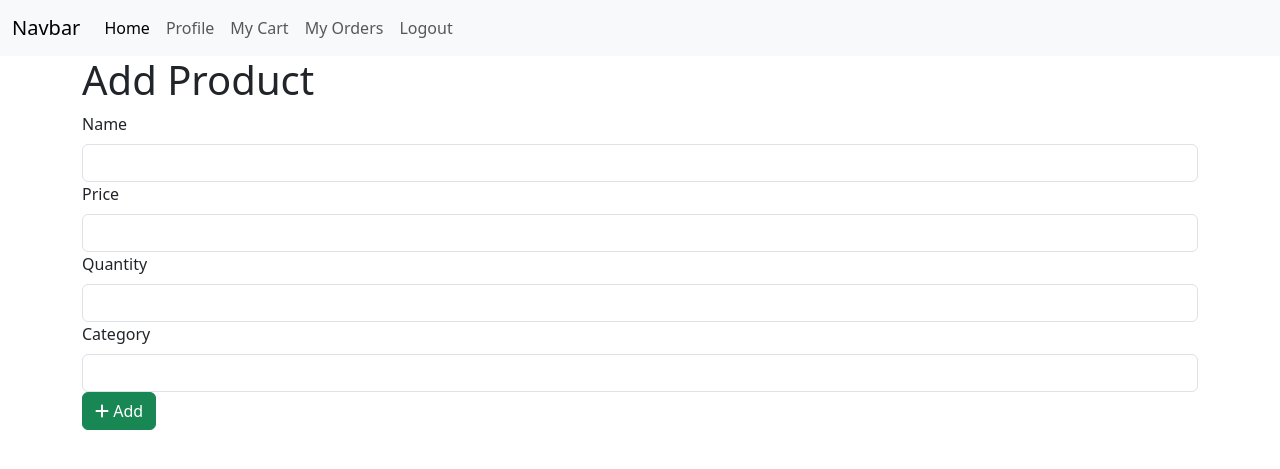
After one commit to sayan01/bootcamp-july, a Flask app: page /product/add in a window 1280 px wide. The commit adds this page. Shown: the top 469 px of the page. Run offline with Flask 3, Linux system fonts and the light colour scheme; the visitor is signed in with stand-in values (Sample User, id 1); data comes from the database, SQL or seed files in the repository; data that the repository does not hold is empty.

Commit message:
CRUD of products

```diff
--- a/routes.py
+++ b/routes.py
@@ -224,3 +224,104 @@ def product_list(category_id):
         flash("Category not found!")
         return redirect(url_for('admin'))
     return render_template('admin/product_list.html', category=category)
+
+@app.route('/product/add')
+@admin_required
+def product_add():
+    categories = Category.query.all()
+    return render_template('admin/product_add.html', categories=categories)
+
+@app.route('/product/add', methods=['POST'])
+@admin_required
+def product_add_post():
+    name = request.form.get('name')
+    price = request.form.get('price')
+    quantity = request.form.get('quantity')
+    category_id = request.form.get('category')
+    if not name or not price or not quantity or not category_id:
+        flash("All fields are required!")
+        return redirect(url_for('product_add'))
+
+    try:
+        price = float(price)
+        quantity = int(quantity)
+    except ValueError:
+        flash("Price and Quantity must be numbers!")
+        return redirect(url_for('product_add'))
+
+    category = Category.query.get(category_id)
+    if not category:
+        flash("Category not found!")
+        return redirect(url_for('product_add'))
+
+    product = Product(name=name, price=price, quantity=quantity, category=category)
+    db.session.add(product)
+    db.session.commit()
+    flash("Product added successfully!")
+    return redirect(url_for('admin'))
+
+@app.route('/product/<int:product_id>/edit')
+@admin_required
+def product_edit(product_id):
+    product = Product.query.get(product_id)
+    if not product:
+        flash("Product not found!")
+        return redirect(url_for('admin'))
+    categories = Category.query.all()
+    return render_template('admin/product_edit.html', product=product, categories=categories)
+
+@app.route('/product/<int:product_id>/edit', methods=['POST'])
+@admin_required
+def product_edit_post(product_id):
+    product = Product.query.get(product_id)
+    if not product:
+        flash("Product not found!")
+        return redirect(url_for('admin'))
+    name = request.form.get('name')
+    price = request.form.get('price')
+    quantity = request.form.get('quantity')
+    category_id = request.form.get('category')
+    if not name or not price or not quantity or not category_id:
+        flash("All fields are required!")
+        return redirect(url_for('product_edit', product_id=product_id))
+
+    try:
+        price = float(price)
+        quantity = int(quantity)
+    except ValueError:
+        flash("Price and Quantity must be numbers!")
+        return redirect(url_for('product_edit', product_id=product_id))
+
+    category = Category.query.get(category_id)
+    if not category:
+        flash("Category not found!")
+        return redirect(url_for('product_edit', product_id=product_id))
+
+    product.name = name
+    product.price = price
+    product.quantity = quantity
+    product.category = category
+    db.session.commit()
+    flash("Product updated successfully!")
+    return redirect(url_for('admin'))
+
+@app.route('/product/<int:product_id>/delete')
+@admin_required
+def product_delete(product_id):
+    product = Product.query.get(product_id)
+    if not product:
+        flash("Product not found!")
+        return redirect(url_for('admin'))
+    return render_template('admin/product_delete.html', product=product)
+
+@app.route('/product/<int:product_id>/delete', methods=['POST'])
+@admin_required
+def product_delete_post(product_id):
+    product = Product.query.get(product_id)
+    if not product:
+        flash("Product not found!")
+        return redirect(url_for('admin'))
+    db.session.delete(product)
+    db.session.commit()
+    flash("Product deleted successfully!")
+    return redirect(url_for('admin'))
--- a/templates/admin/category_add.html
+++ b/templates/admin/category_add.html
@@ -7,7 +7,7 @@
     <form method="post">
         <label for="name" class="form-label">Name</label>
         <input type="text" name="name" id="name" class="form-control" required>
-        <label for="name" class="form-label">Description</label>
+        <label for="description" class="form-label">Description</label>
         <input type="text" name="description" id="description" class="form-control">
         <button type="submit" class="btn btn-success">
             <i class="fas fa-plus    "></i>
--- a/templates/admin/category_edit.html
+++ b/templates/admin/category_edit.html
@@ -7,7 +7,7 @@
     <form method="post">
         <label for="name" class="form-label">Name</label>
         <input type="text" name="name" id="name" class="form-control" required value="{{category.name}}">
-        <label for="name" class="form-label">Description</label>
+        <label for="description" class="form-label">Description</label>
         <input type="text" name="description" id="description" class="form-control" value="{{category.description}}">
         <button type="submit" class="btn btn-primary">
             <i class="fa fa-pencil" aria-hidden="true"></i>
--- /dev/null
+++ b/templates/admin/product_add.html
@@ -0,0 +1,24 @@
+{% extends 'base.html' %}
+
+{% block title %}Add Product{% endblock %}
+
+{% block content %}
+    <h1>Add Product</h1>
+    <form method="post">
+        <label for="name" class="form-label">Name</label>
+        <input type="text" name="name" id="name" class="form-control" required>
+        <label for="price" class="form-label">Price</label>
+        <input type="numeric" name="price" id="price" class="form-control" required>
+        <label for="quantity" class="form-label">Quantity</label>
+        <input type="numeric" name="quantity" id="quantity" class="form-control" required>
+        <label for="category" class="form-label">Category</label>
+        <select name="category" id="category" class="form-control">
+            {% for category in categories %}
+                <option value="{{category.id}}">{{category.name}}</option>
+            {% endfor %}
+        </select>
+        <button type="submit" class="btn btn-success">
+            <i class="fas fa-plus    "></i>
+            Add</button>
+    </form>
+{% endblock content %}
--- a/templates/admin/product_list.html
+++ b/templates/admin/product_list.html
@@ -5,7 +5,7 @@
 {% block content %}
 <h2>Products</h2>
 <p>Number of Products in Category {{category.name}}: {{category.products | length }}</p>
-<a href="#" class="btn btn-success">
+<a href="{{url_for('product_add')}}" class="btn btn-success">
     <i class="fas fa-plus    "></i>
     Add</a>
 <table class="table">
@@ -26,10 +26,10 @@
                 <td>{{ product.price }}</td>
                 <td>{{ product.quantity }}</td>
                 <td>
-                    <a href="#" class="btn btn-primary">
+                    <a href="{{url_for('product_edit', product_id=product.id)}}" class="btn btn-primary">
                         <i class="fas fa-pencil    "></i>
                         Edit</a>
-                    <a href="#" class="btn btn-danger">
+                    <a href="{{url_for('product_delete', product_id=product.id)}}" class="btn btn-danger">
                         <i class="fas fa-trash    "></i>
                         Delete</a>
                 </td>
```
Also changed, not shown: templates/admin/product_delete.html (added, +17 -0 lines), templates/admin/product_edit.html (added, +24 -0 lines).
